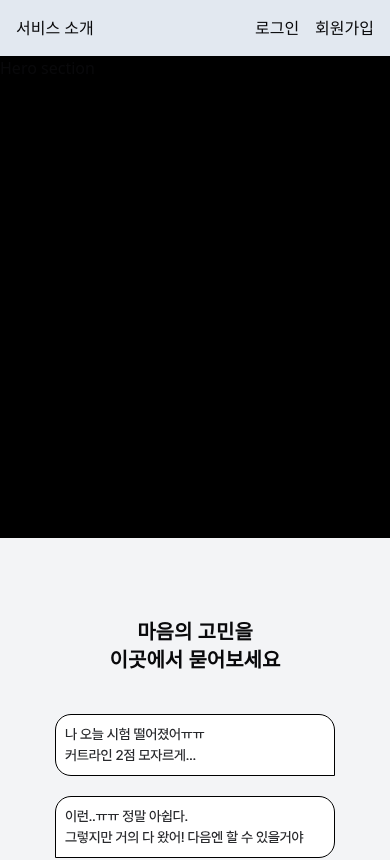
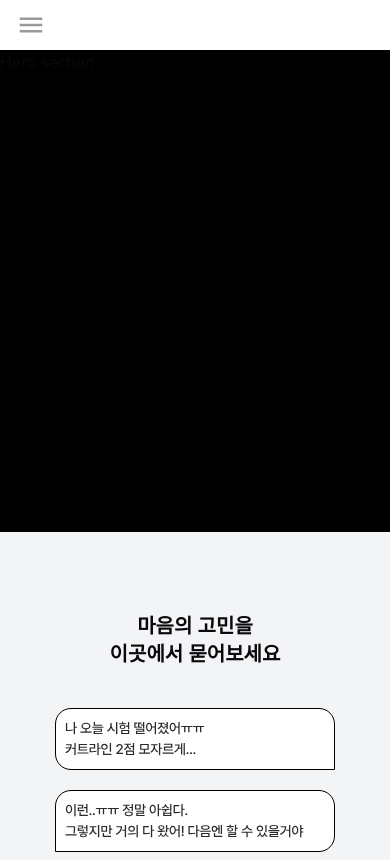
Before and after one commit to PomegranateBlue/dont_worry, a Next.js app: page / in a window 390 px wide. Shown: the top 860 px of the page. Built offline with nearby package versions, Linux system fonts and the light colour scheme; no server answers.

Commit message:
💄 style / 반응형 헤더 적용

```diff
--- a/src/components/header.tsx
+++ b/src/components/header.tsx
@@ -1,12 +1,14 @@
 import Link from 'next/link';
 import LogOutButton from './loginComponents/LogOutButton';
 import { getIsLogin } from '@/app/utils/supabase/server';
+import MobileHeader from './mobileComponents/MobileHeader';
 
 export default async function Header() {
   const isLogin = await getIsLogin();
 
   return (
-    <header className="flex flex-row flex-wrap bg-slate-200 p-4 justify-between">
+    <>
+      <header className="hidden md:flex flex-row flex-wrap bg-white p-4 justify-between border-b border-b-[#ccc]">
         <Link href="/">서비스 소개</Link>
 
         {isLogin ? (
@@ -25,5 +27,7 @@ export default async function Header() {
           </div>
         )}
       </header>
+      <MobileHeader isLogin={isLogin} />
+    </>
   );
 }
--- a/src/components/mobileComponents/MobileHeader.tsx
+++ b/src/components/mobileComponents/MobileHeader.tsx
@@ -5,15 +5,15 @@ import Link from 'next/link';
 import LogOutButton from '../loginComponents/LogOutButton';
 import Image from 'next/image';
 import { motion, AnimatePresence } from 'framer-motion';
-import { useUserInfo } from '@/hooks/useMyPageQueries';
+// import { useUserInfo } from '@/hooks/useMyPageQueries';
 
 interface MobileHeaderProps {
   isLogin: boolean;
 }
 
 export default function MobileHeader({ isLogin }: MobileHeaderProps) {
-  const { data: userData, isLoading: userDataLoading } = useUserInfo();
-  console.log(userData);
+  // const { data: userData, isLoading: userDataLoading } = useUserInfo();
+  // console.log(userData);
   const [isMenuOpen, setIsMenuOpen] = useState(false);
 
   const toggleMenu = () => setIsMenuOpen((prev) => !prev);
```
Lines whose indentation alone changed are shown as unchanged.
